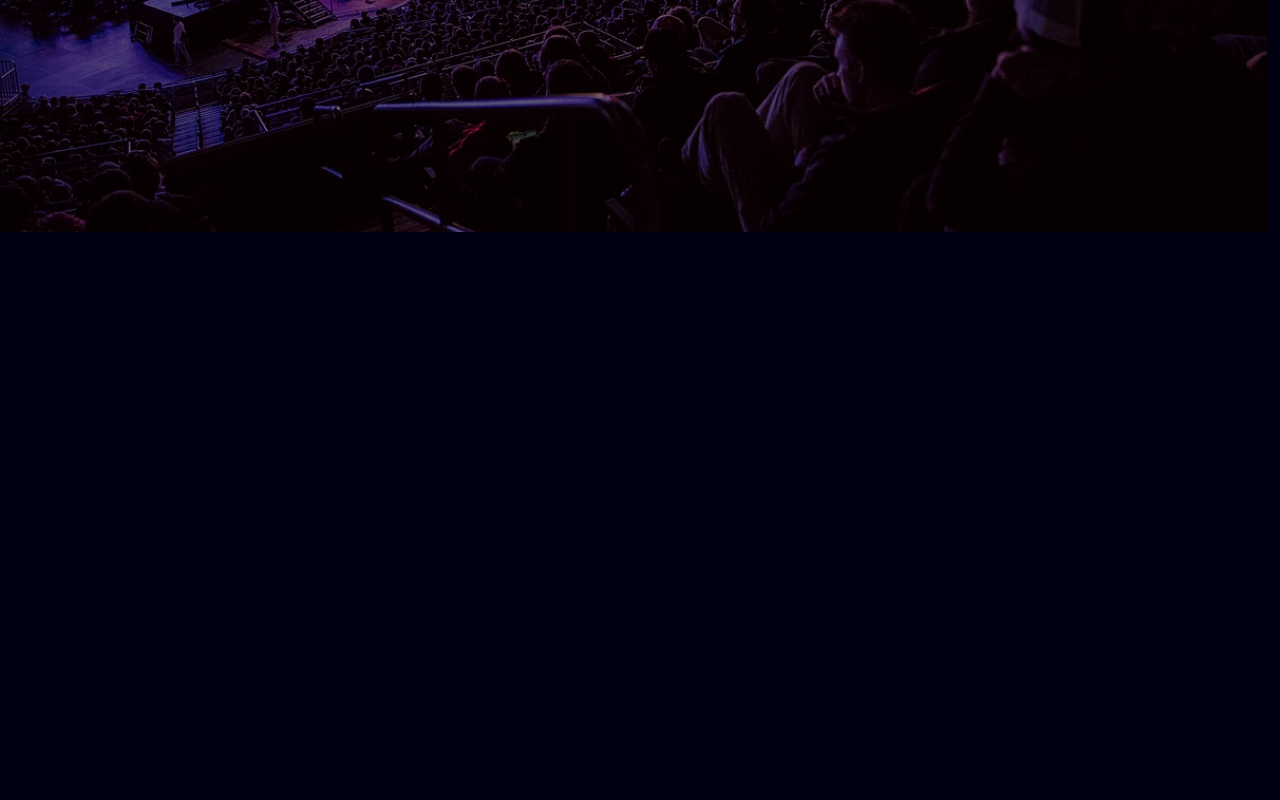
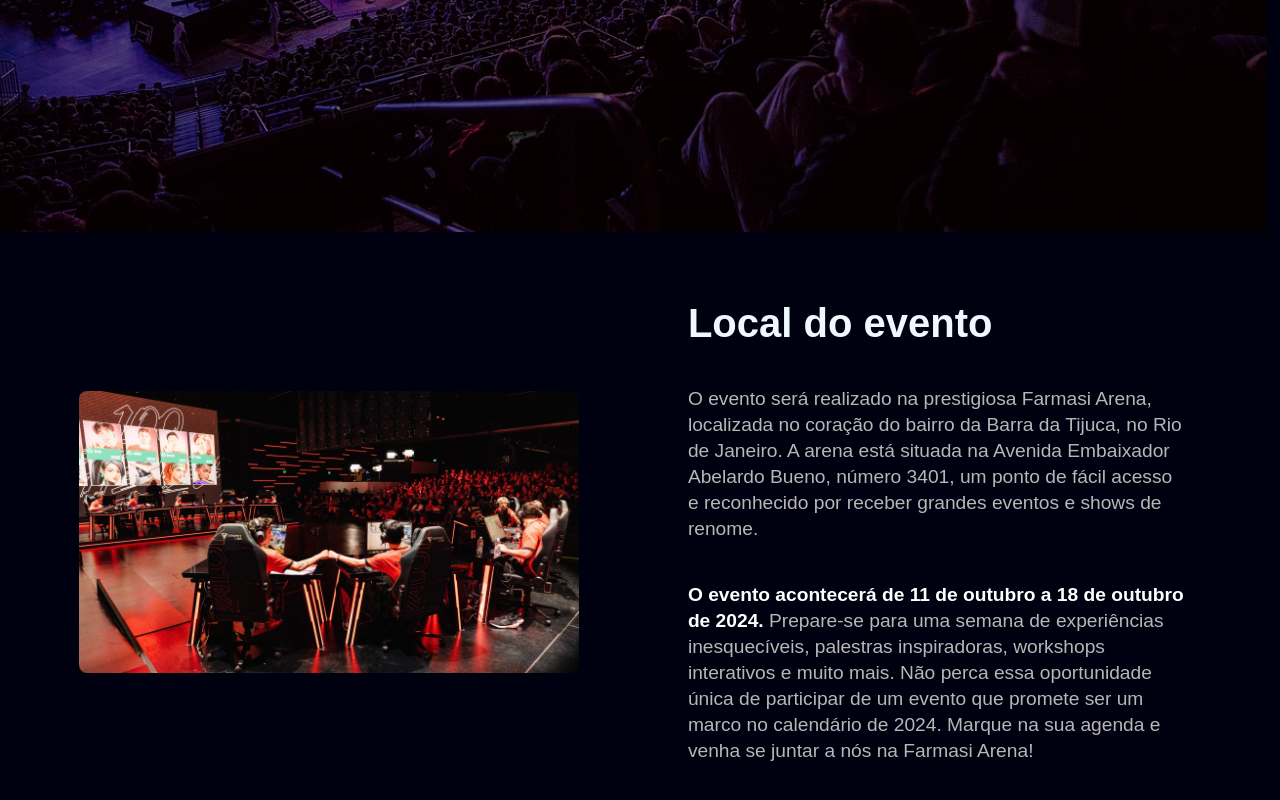
Before and after one commit to Dom-Garotom/GamesCamp-React, a React (Vite) app: page / in a window 1280 px wide. Shown: the part 568-1368 px from the top of the page. Before the commit the page ends 800 px from the top, so only its background shows below. Built offline with nearby package versions, Linux system fonts and the light colour scheme.

Commit message:
feat: criando componente generico das sections

```diff
--- /dev/null
+++ b/src/components/sectionDefault/index.tsx
@@ -0,0 +1,49 @@
+import styled from "styled-components"
+import React from "react"
+
+type WrapperSectionProps = {
+    direction?: boolean;
+};
+
+type PropsSectionDefault = {
+    src: string;
+    alt: string;
+    children: React.ReactNode;
+    rigth ?: true;
+}
+
+const WrapperSection = styled.section<WrapperSectionProps>`
+    display: flex;
+    align-items: center;
+    justify-content: space-around;
+    flex-direction: ${ ( props ) => props.direction ? "row" : "row-reverse"};
+    width: 99vw;
+    min-block-size: 70vh;
+    gap: 50px;
+    padding: 0px 50px;
+    margin: 20px 0px;
+    text-align: center;
+`
+
+const Wrapper = styled.div`
+    display: flex;
+    flex-direction: column;
+    gap: 40px;
+    text-align: left;
+`
+
+
+export default function SectionDefault({ src , alt, children , rigth } : PropsSectionDefault) {
+  return (
+    <WrapperSection direction={rigth} >
+        <Wrapper >
+            {children}
+        </Wrapper>
+
+        <Wrapper>
+            <img src={src} alt={alt} />
+        </Wrapper>
+
+    </WrapperSection>
+  )
+}
--- a/src/pages/home.tsx
+++ b/src/pages/home.tsx
@@ -1,9 +1,25 @@
 import HeroSection from "../components/heroSection";
+import SectionDefault from "../components/sectionDefault";
+import { TitleDefault } from "../styles/styledComponents";
+import ImageValorantTeam from "../assets/images-event/valorant-team.jpg"
 
 export default function Home() {
   return (
     <>
       <HeroSection/>
+      <SectionDefault
+        src={ImageValorantTeam}
+        alt="Imagem do time da Genesis no campeonato de valorant"
+      >
+        <TitleDefault>Local do evento</TitleDefault>
+        <p>
+          O evento será realizado na prestigiosa Farmasi Arena, localizada no coração do bairro da Barra da Tijuca, no Rio de Janeiro. A arena está situada na Avenida Embaixador Abelardo Bueno, número 3401, um ponto de fácil acesso e reconhecido por receber grandes eventos e shows de renome.
+        </p>
+        <p>
+          <b>O evento acontecerá de 11 de outubro a 18 de outubro de 2024.</b> Prepare-se para uma semana de experiências inesquecíveis, palestras inspiradoras, workshops interativos e muito mais.
+          Não perca essa oportunidade única de participar de um evento que promete ser um marco no calendário de 2024. Marque na sua agenda e venha se juntar a nós na Farmasi Arena!
+        </p>
+      </SectionDefault>''
     </>
   )
 }
--- a/src/styles/globalStyles.tsx
+++ b/src/styles/globalStyles.tsx
@@ -23,6 +23,7 @@
         width: 100%;
         color: #B9B6B6;
         font-size: 1.2rem;
+        line-height: 26px;
     }
 
     b{
@@ -41,6 +42,11 @@
         font-weight: 600;
     }
 
+    img{
+        max-width: 500px;
+        width: 100%;
+        border-radius: 8px;
+    }
 `;
 
 export default GlobalStyles;
```
